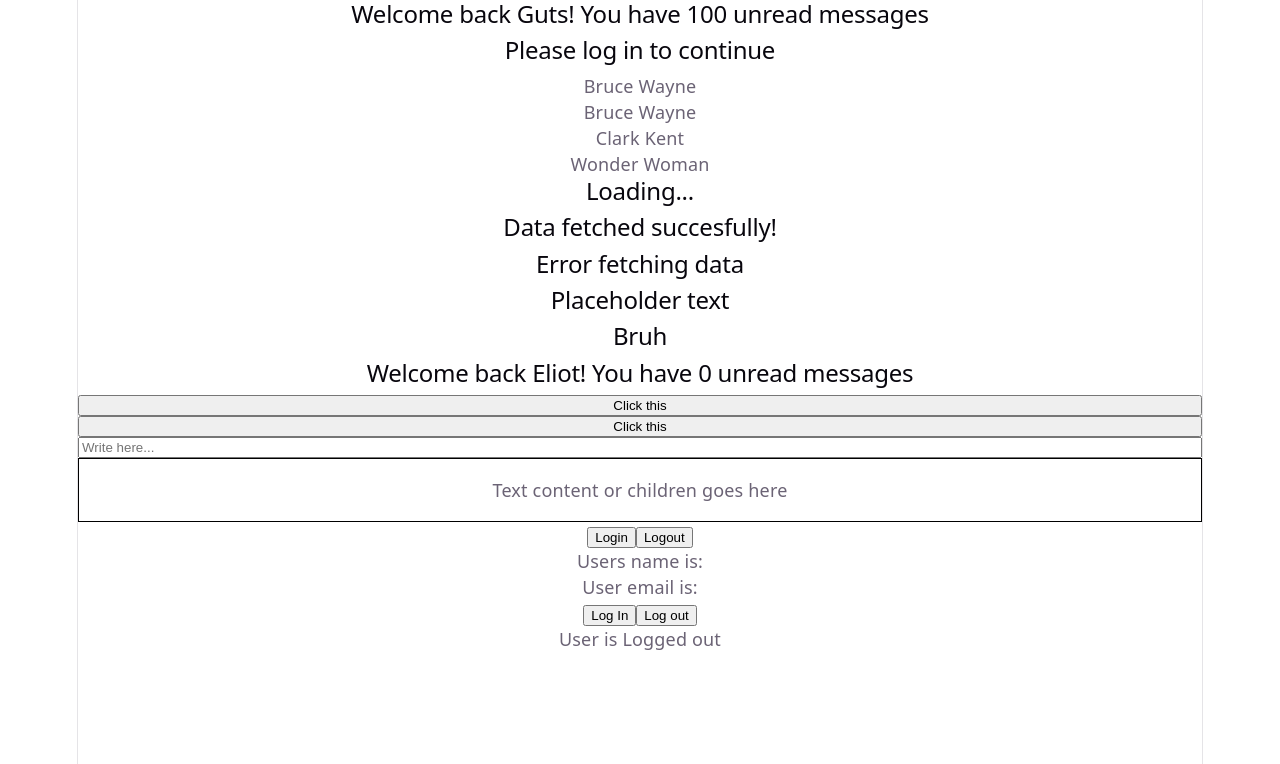
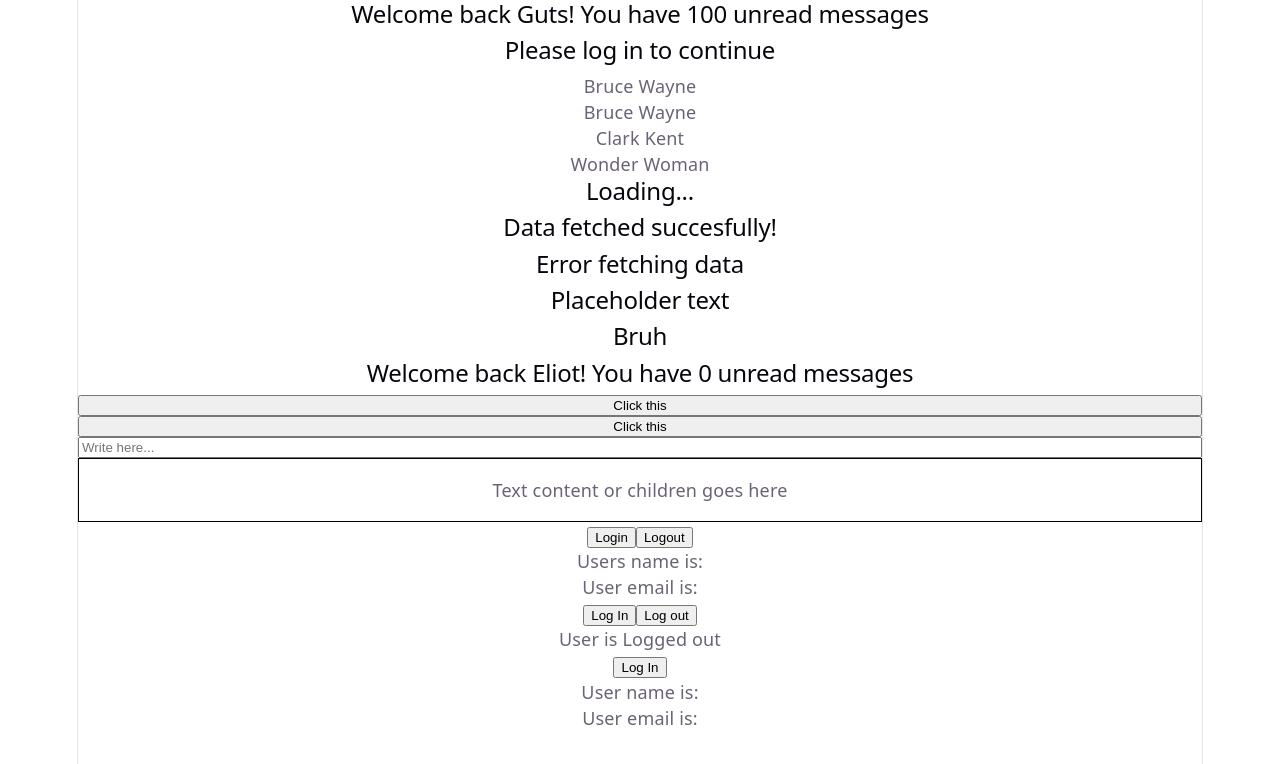
Before and after one commit to khalilovmusa/React-TS, a React (Vite) app: page / in a window 1280 px wide. Shown: the top 764 px of the page. Built offline with nearby package versions, Linux system fonts and the light colour scheme.

Commit message:
Type assertion in useState

```diff
--- a/src/App.tsx
+++ b/src/App.tsx
@@ -9,6 +9,7 @@ import { Person } from './components/Person'
 import { PersonList } from './components/PersonList'
 import { LoggedIn } from './components/state/LoggedIn'
 import { User } from './components/state/User'
+import { UserAssertion } from './components/state/UserAssertion'
 import { Status } from './components/Status'
 
 function App() {
@@ -60,6 +61,7 @@ function App() {
       <Container styles={{ border: '1px solid black', padding: '1rem' }} />
       <User />
       <LoggedIn />
+      <UserAssertion />
     </>
   )
 }
--- /dev/null
+++ b/src/components/state/UserAssertion.tsx
@@ -0,0 +1,27 @@
+import { useState } from 'react'
+
+type AuthUser = {
+   name: string
+   email: string
+}
+
+export const UserAssertion = () => {
+   const [ user, setUser ] = useState<AuthUser>({} as AuthUser)
+
+   const handleLogin = () => {
+      setUser({
+         name: 'eliot',
+         email: 'whoami@hackvisits.org'
+      })
+   }
+
+   return(
+      <div>
+         <button onClick={handleLogin}>
+            Log In
+         </button>
+         <p>User name is: {user.name}</p>
+         <p>User email is: {user.email}</p>
+      </div>
+   )
+}
```
